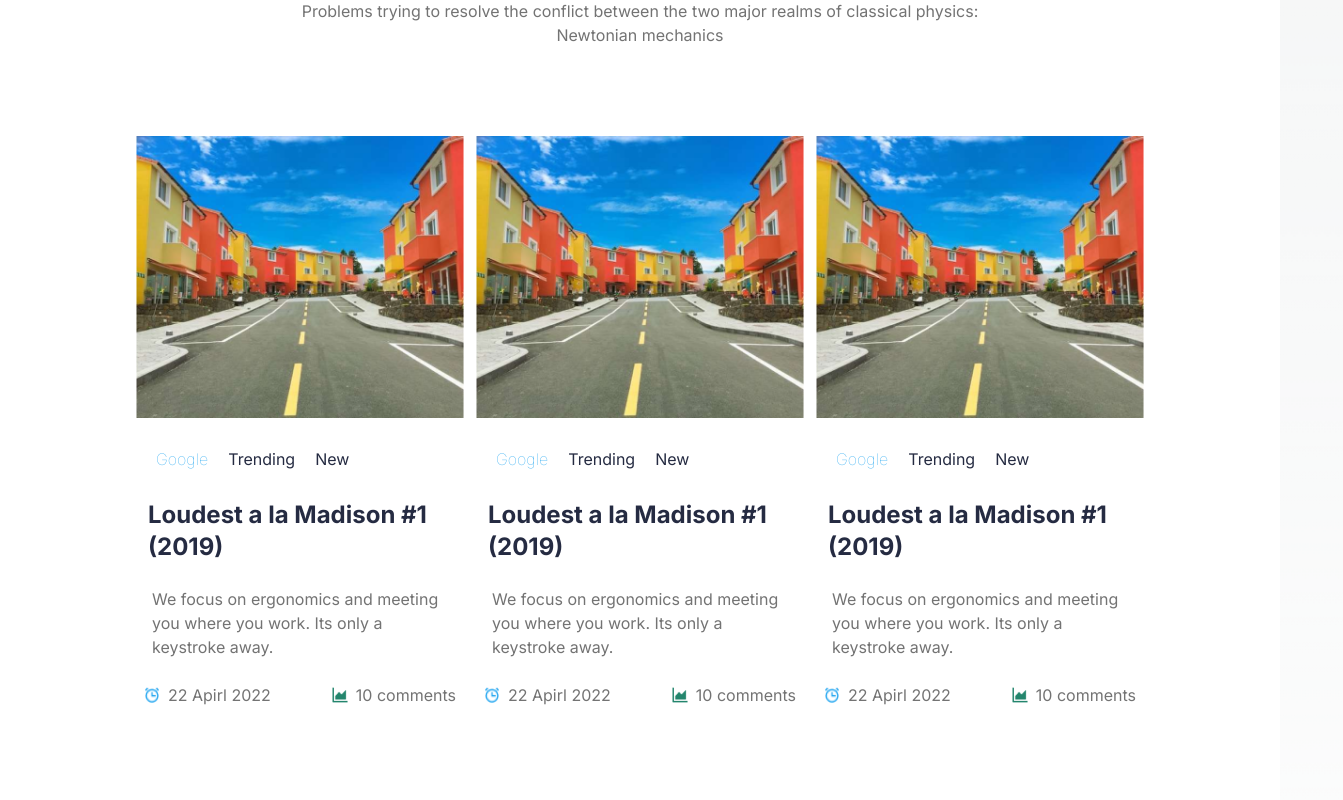
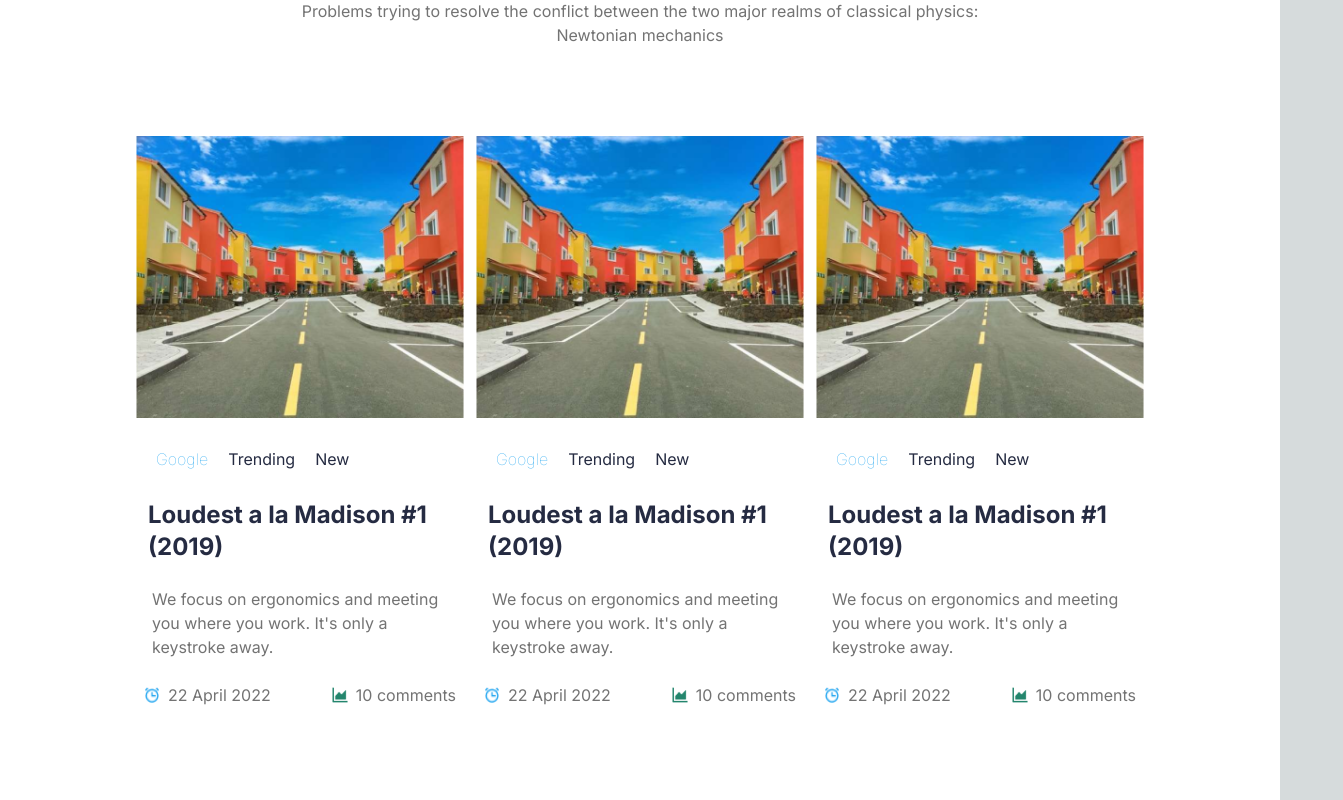
Before and after one commit to KaizenBAS/hackathon, a Next.js app: page / in a window 1280 px wide. Shown: the part 4860-5660 px from the top of the page, 1343 px wide, since content can reach past the window. Built offline with nearby package versions, Linux system fonts and the light colour scheme.

Commit message:
made few changes to header button

```diff
--- a/src/app/components/header.tsx
+++ b/src/app/components/header.tsx
@@ -4,7 +4,11 @@ import Image from "next/image";
 import Link from "next/link";
 
 function Header() {
-  const [isMenuOpen, setIsMenuOpen] = useState(false);
+  const [isMobileMenuOpen, setIsMobileMenuOpen] = useState(false);
+
+  const toggleMobileMenu = () => {
+    setIsMobileMenuOpen((prevState) => !prevState);
+  };
 
   return (
     <div className="flex flex-col bg-[#FFFFFF] w-screen">
@@ -44,10 +48,12 @@ function Header() {
         {/* Icons before the burger menu on mobile */}
         <div className="flex items-center gap-4 lg:hidden">
           <Image src="/search.png" alt="search" width={20} height={20} />
-          <Image src="/cart.png" alt="cart" width={20} height={20} />
+        <Link href='/cart'>
+        <Image src="/cart.png" alt="cart" width={20} height={20} /></Link>
+
           {/* Burger menu */}
           <button
-            onClick={() => setIsMenuOpen(!isMenuOpen)}
+            onClick={toggleMobileMenu}
             className="p-2 focus:outline-none"
           >
             <Image src="/burger.png" alt="menu" width={24} height={24} />
@@ -56,9 +62,11 @@ function Header() {
 
         {/* Navigation menu */}
         <ul
-          className={`absolute top-20 right-0  bg-white p-5 shadow-md flex-col gap-6 items-center lg:static lg:flex lg:flex-row lg:items-center lg:bg-transparent lg:shadow-none ${
-            isMenuOpen ? "flex" : "hidden"
-          }`}>
+          className={`absolute top-20 right-0 bg-white p-5 shadow-md flex-col gap-6 items-center lg:static lg:flex lg:flex-row lg:items-center lg:bg-transparent lg:shadow-none ${
+            isMobileMenuOpen ? "flex" : "hidden"
+          }`}
+
+        >
           <li className="text-[#252B42] text-lg font-semibold"><Link href="/">Home</Link></li>
           <li className="text-[#252B42] text-lg font-semibold"><Link href="/products">Shop</Link></li>
           <li className="text-[#252B42] text-lg font-semibold"><Link href="/about">About</Link></li>
@@ -66,16 +74,16 @@ function Header() {
           <li className="text-[#252B42] text-lg font-semibold">Pages</li>
 
           {/* Social Icons in Mobile Menu */}
-          <div className="flex gap-5 mt-5 lg:hidden">
+          {/* <div className="flex gap-5 mt-5 lg:hidden">
             <Image src="/a.png" alt="social" width={22} height={22} />
             <Image src="/y.png" alt="social" width={22} height={22} />
             <Image src="/f.png" alt="social" width={22} height={22} />
             <Image src="/x.png" alt="social" width={22} height={22} />
-          </div>
+          </div> */}
         </ul>
 
+        {/* Login/Register Section */}
         <div className="hidden lg:flex items-center gap-8">
-          {/* Login/Register Section */}
           <div className="flex items-center gap-2">
             <Image src="/account.png" alt="account" width={20} height={20} />
             <h2 className="text-[#252B42] text-lg font-semibold whitespace-nowrap">
@@ -87,12 +95,46 @@ function Header() {
           <div className="flex items-center gap-5">
             <Image src="/search.png" alt="search" width={20} height={20} />
             <Link href='/cart'>
-            <Image src="/cart.png" alt="cart" width={20} height={20} />
+              <Image src="/cart.png" alt="cart" width={20} height={20} />
             </Link>
-
             <Image src="/fav.png" alt="favorites" width={20} height={20} />
           </div>
         </div>
+      </div>
+
+      {/* Mobile Menu */}
+      <div
+        className={`md:hidden ${isMobileMenuOpen ? "block" : "hidden"} bg-white shadow-md mt-4 px-4 py-6 flex justify-center items-center`}
+        style={{
+          zIndex: 1000, // Ensure the mobile menu is above other content
+          position: "absolute", // Position the menu below the header
+          top: "50px", // Start below the header (header height is 78px)
+          left: 0,
+          width: "100%",
+        }}
+      >
+        <ul className="list-none flex flex-col gap-4 text-[20px] text-[#737373] font-bold">
+          <Link href="/">
+            <li className="cursor-pointer hover:text-[#23A6F0] transition-all">
+              Home
+            </li>
+          </Link>
+          <Link href="/products">
+            <li className="cursor-pointer hover:text-[#23A6F0] transition-all">
+              Products
+            </li>
+          </Link>
+          <Link href="/about">
+            <li className="cursor-pointer hover:text-[#23A6F0] transition-all">
+              About
+            </li>
+          </Link>
+          <Link href="/contact">
+            <li className="cursor-pointer hover:text-[#23A6F0] transition-all">
+              Contact
+            </li>
+          </Link>
+        </ul>
       </div>
     </div>
   );
--- a/src/app/components/section.tsx
+++ b/src/app/components/section.tsx
@@ -368,9 +368,10 @@
               realms of classical physics: Newtonian mechanics
             </h2>
           </div>
-
-            <div className=" w-[1045px] h-[606px] mt-20 flex gap-3 justify-center ">
-              <div className="w-[328px] h-[606px] bg-white flex flex-col">
+            {/* cards section */}
+    <div className="w-full mt-20 flex flex-wrap gap-3 justify-center">
+  {/* Card 1 */}
+  <div className="w-full sm:w-[328px] h-[606px] bg-white flex flex-col mb-5">
     <div>
       <Image
         src="/splash1.png"
@@ -390,9 +391,8 @@
       Loudest a la Madison #1 (2019)
     </h2>
 
-                <h3 className="text-[#737373]  p-4 ">
-                  We focus on ergonomics and meeting you where you work. Its
-                  only a keystroke away.
+    <h3 className="text-[#737373] p-4 ">
+      We focus on ergonomics and meeting you where you work. It's only a keystroke away.
     </h3>
 
     <div className="flex gap-5 p-2 justify-between">
@@ -404,7 +404,7 @@
           height={16}
           style={{ height: "16px", objectFit: "contain" }}
         />
-                    <p className="text-[#737373]">22 Apirl 2022</p>
+        <p className="text-[#737373]">22 April 2022</p>
       </div>
       <div className="flex gap-2 items-center">
         <Image
@@ -419,8 +419,8 @@
     </div>
   </div>
 
-              {/* card 2 */}
-              <div className="w-[328px] h-[606px] bg-white flex flex-col">
+  {/* Card 2 */}
+  <div className="w-full sm:w-[328px] h-[606px] bg-white flex flex-col mb-5">
     <div>
       <Image
         src="/splash1.png"
@@ -440,9 +440,8 @@
       Loudest a la Madison #1 (2019)
     </h2>
 
-                <h3 className="text-[#737373]  p-4 ">
-                  We focus on ergonomics and meeting you where you work. Its
-                  only a keystroke away.
+    <h3 className="text-[#737373] p-4 ">
+      We focus on ergonomics and meeting you where you work. It's only a keystroke away.
     </h3>
 
     <div className="flex gap-5 p-2 justify-between">
@@ -454,7 +453,7 @@
           height={16}
           style={{ height: "16px", objectFit: "contain" }}
         />
-                    <p className="text-[#737373]">22 Apirl 2022</p>
+        <p className="text-[#737373]">22 April 2022</p>
       </div>
       <div className="flex gap-2 items-center">
         <Image
@@ -469,8 +468,8 @@
     </div>
   </div>
 
-              {/* card 3 */}
-              <div className="w-[328px] h-[606px] bg-white flex flex-col">
+  {/* Card 3 */}
+  <div className="w-full sm:w-[328px] h-[606px] bg-white flex flex-col mb-5">
     <div>
       <Image
         src="/splash1.png"
@@ -490,9 +489,8 @@
       Loudest a la Madison #1 (2019)
     </h2>
 
-                <h3 className="text-[#737373]  p-4 ">
-                  We focus on ergonomics and meeting you where you work. Its
-                  only a keystroke away.
+    <h3 className="text-[#737373] p-4 ">
+      We focus on ergonomics and meeting you where you work. It's only a keystroke away.
     </h3>
 
     <div className="flex gap-5 p-2 justify-between">
@@ -504,7 +502,7 @@
           height={16}
           style={{ height: "16px", objectFit: "contain" }}
         />
-                    <p className="text-[#737373]">22 Apirl 2022</p>
+        <p className="text-[#737373]">22 April 2022</p>
       </div>
       <div className="flex gap-2 items-center">
         <Image
@@ -519,6 +517,7 @@
     </div>
   </div>
 </div>
+
         </div>
       </>
     );
--- a/src/app/globals.css
+++ b/src/app/globals.css
@@ -16,6 +16,10 @@
   }
 }
 
+html, body {
+  overflow-x: hidden;
+}
+
 
 body {
   color: rgb(var(--foreground-rgb));
--- a/src/app/page.tsx
+++ b/src/app/page.tsx
@@ -4,7 +4,7 @@ import Footer from "./components/footer";
 
 export default function Home() {
   return (
-    <div className="bg-[#FFFFFF]">
+    <div className="bg-[#FFFFFF] min-h-screen flex flex-col">
       <Header />
       <Section />
       <Footer/>
```
Lines whose indentation alone changed are shown as unchanged.
